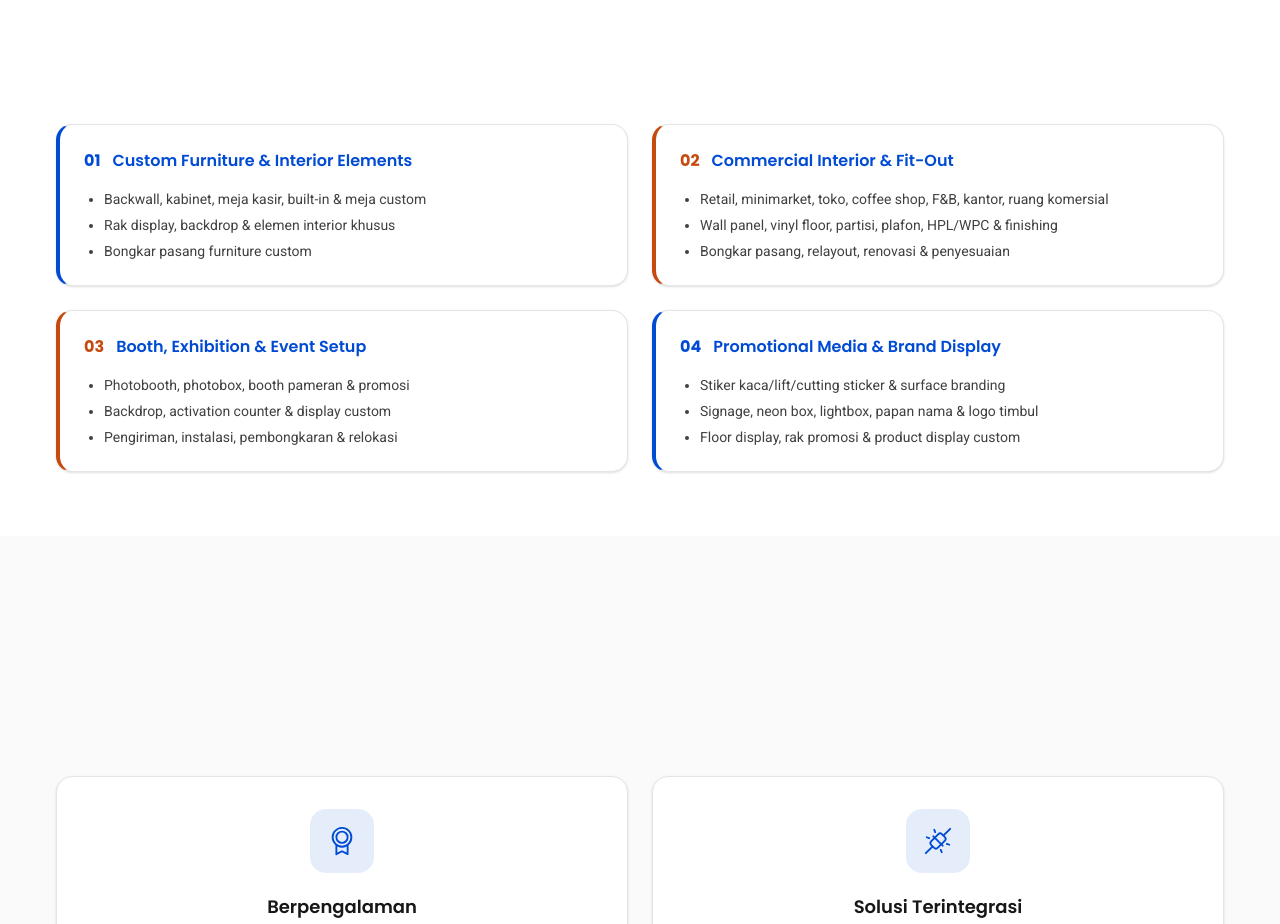
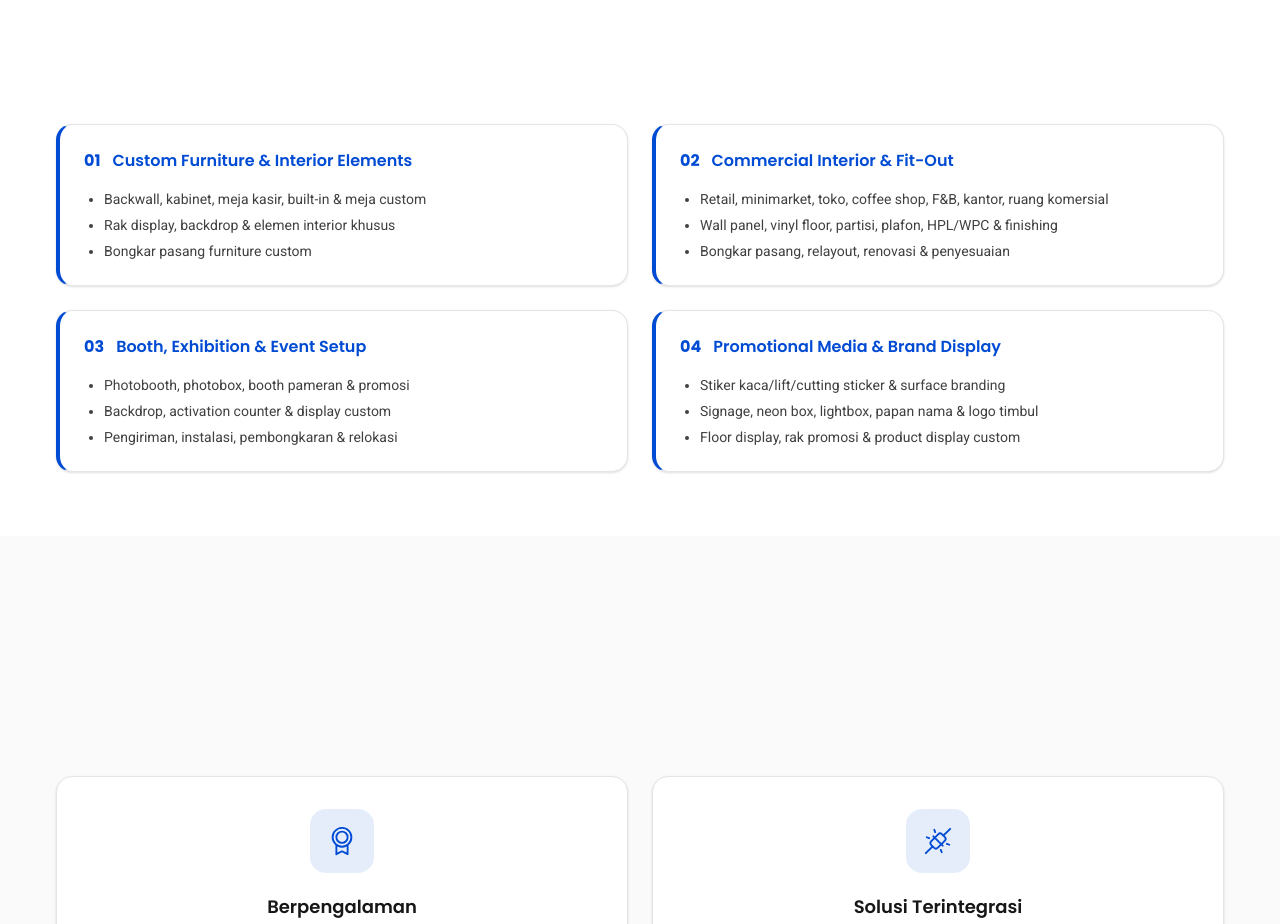
Before and after one commit to dedengine/kovaa-company-profile, a Next.js app in the folder website/: page / in a window 1280 px wide. Shown: the part 1200-2124 px from the top of the page. Built offline with nearby package versions, Linux system fonts and the light colour scheme.

Commit message:
fix: use consistent blue accent in services cards
Replace the alternating blue/orange accents with a single blue treatment so all four pillars share the same visual style.

```diff
--- a/website/components/services.tsx
+++ b/website/components/services.tsx
@@ -4,13 +4,6 @@ import { useRef } from 'react'
 import { useI18n } from '@/lib/i18n-provider'
 import { dictionary } from '@/lib/i18n'
 import { useGridStagger, useScrollReveal } from '@/lib/gsap-animations'
-
-const ACCENTS = [
-  { border: 'border-l-kovaa-blue', number: 'text-kovaa-blue dark:text-blue-300' },
-  { border: 'border-l-kovaa-orange', number: 'text-kovaa-orange dark:text-orange-300' },
-  { border: 'border-l-kovaa-orange', number: 'text-kovaa-orange dark:text-orange-300' },
-  { border: 'border-l-kovaa-blue', number: 'text-kovaa-blue dark:text-blue-300' },
-] as const
 
 export function Services() {
   const { t, lang } = useI18n()
@@ -30,16 +23,14 @@ export function Services() {
       </div>
 
       <ul ref={grid} className="mt-10 grid gap-6 md:grid-cols-2">
-        {items.map((item, i) => {
-          const accent = ACCENTS[i]
-          return (
+        {items.map((item, i) => (
           <li
             key={item.title}
             data-stagger
-              className={`rounded-2xl border border-l-4 border-neutral-200 bg-white p-6 shadow-sm dark:border-neutral-800 dark:bg-neutral-900 ${accent.border}`}
+            className="rounded-2xl border border-l-4 border-l-kovaa-blue border-neutral-200 bg-white p-6 shadow-sm dark:border-neutral-800 dark:bg-neutral-900"
           >
             <div className="flex items-baseline gap-3">
-                <span className={`font-heading text-base font-bold ${accent.number}`}>
+              <span className="font-heading text-base font-bold text-kovaa-blue dark:text-blue-300">
                 {String(i + 1).padStart(2, '0')}
               </span>
               <h3 className="font-heading text-base font-semibold text-kovaa-blue dark:text-blue-300">
@@ -52,8 +43,7 @@ export function Services() {
               ))}
             </ul>
           </li>
-          )
-        })}
+        ))}
       </ul>
     </section>
   )
```
Lines whose indentation alone changed are shown as unchanged.
